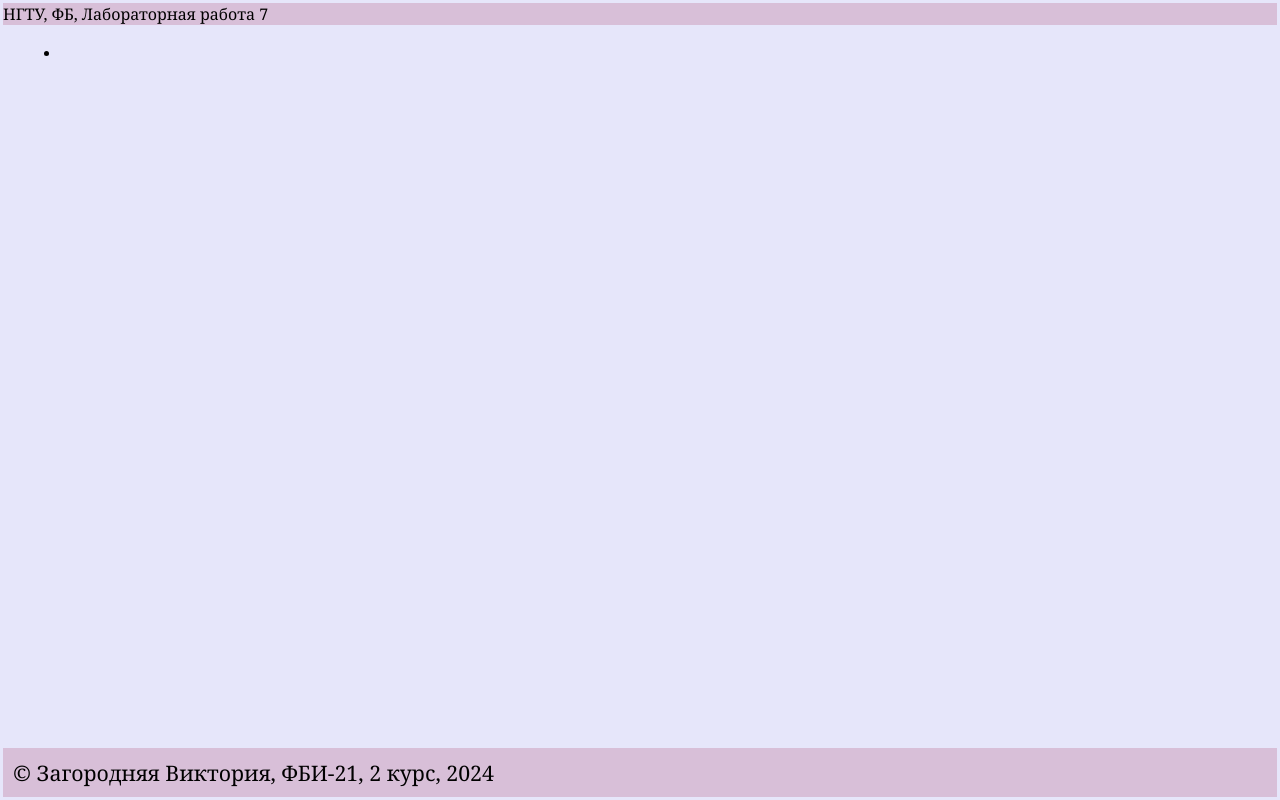
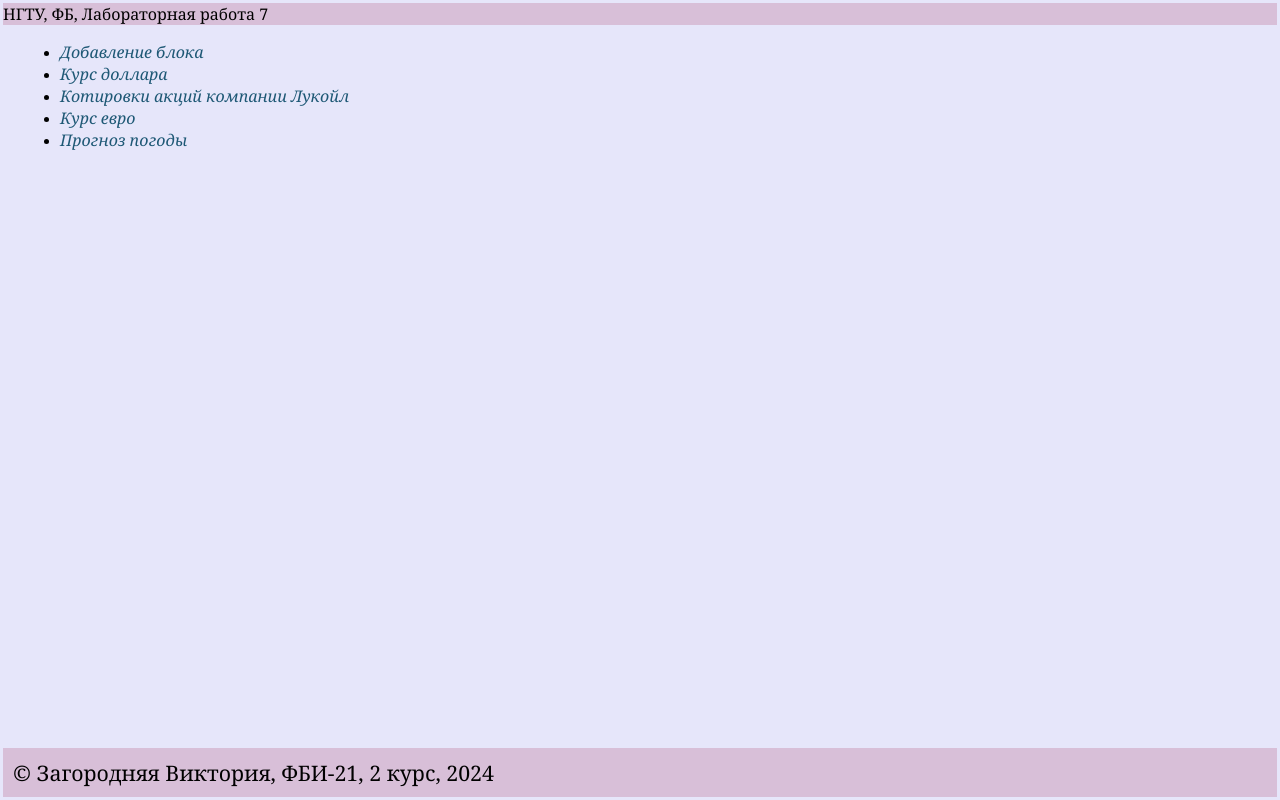
Before and after one commit to sllasshiiy/WEB-Front-Labs-Vika, a plain HTML site: page lab7/lab7.html in a window 1280 px wide. Drawn offline with Linux system fonts and the light colour scheme.

Commit message:
Лабораторная №7

```diff
--- a/lab7/lab7.html
+++ b/lab7/lab7.html
@@ -16,7 +16,11 @@
 
     <main>
         <ul>
-        <li><a href=></a></li>
+        <li><a href="bloks.html">Добавление блока</a></li>
+        <li><a href="dollar.html">Курс доллара</a></li>
+        <li><a href="Lukoil.html">Котировки акций компании Лукойл</a></li>
+        <li><a href="euru.html">Курс евро</a></li>
+        <li><a href="weather.html">Прогноз погоды</a></li>
         </ul>
     </main>
 
```
Also changed, not shown: lab6/lab6.html (+3 -0 lines), lab7/bloks.html (+7 -0 lines).
